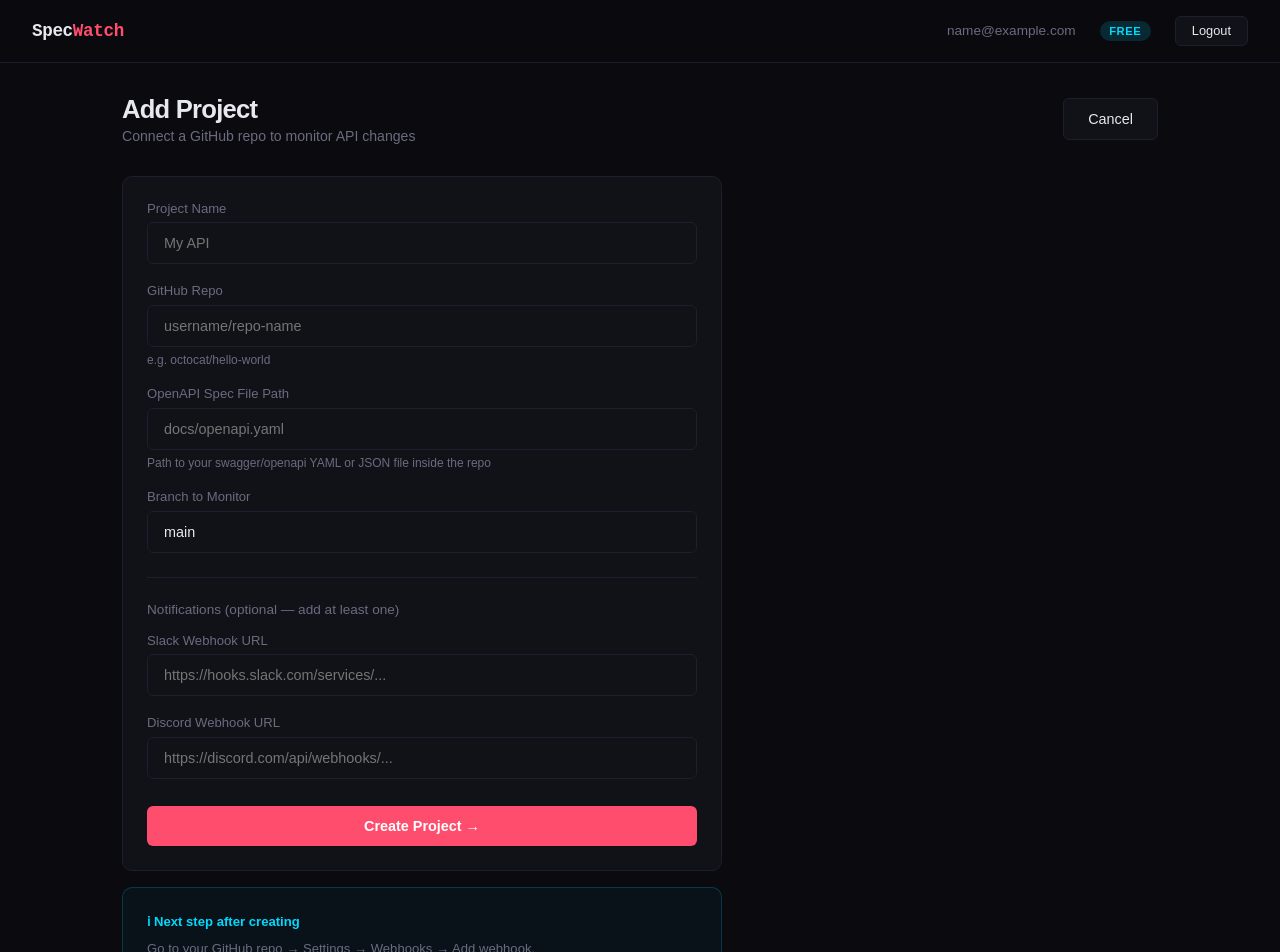
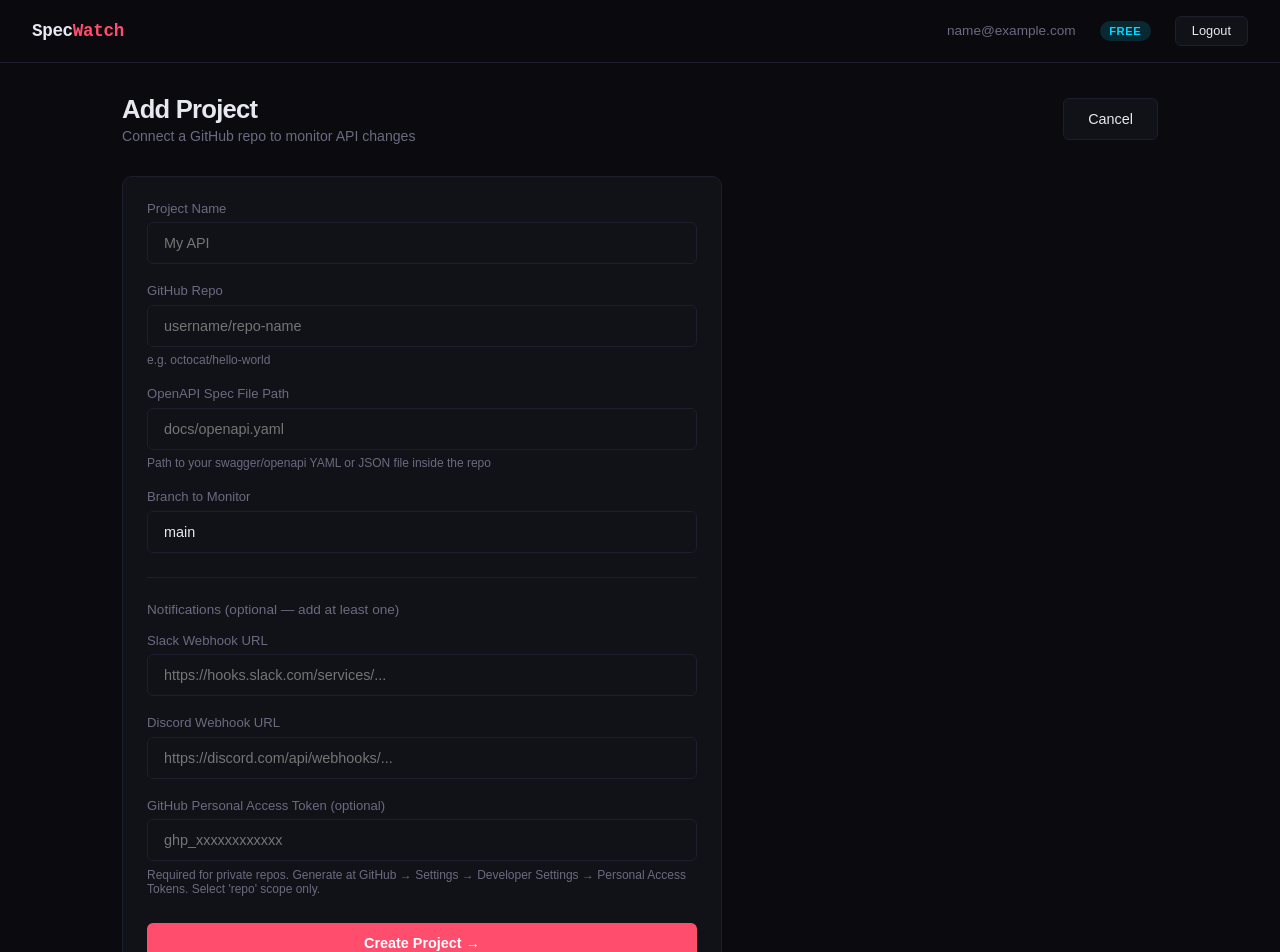
Before and after one commit to Sharanu21/specwatch-frontend, a React (Vite) app: page /projects/add in a window 1280 px wide. Shown: the top 952 px of the page. Built offline with nearby package versions, Linux system fonts and the light colour scheme; no server answers; sample sign-in values are in the browser's storage.

Commit message:
show per-project webhook url with copy button

```diff
--- a/src/pages/AddProject.jsx
+++ b/src/pages/AddProject.jsx
@@ -13,6 +13,7 @@
     branch: 'main',
     slackWebhookUrl: '',
     discordWebhookUrl: '',
+    githubToken: '',
   })
 
   const handleSubmit = async (e) => {
@@ -122,6 +123,19 @@
               />
             </div>
 
+            <div className="form-group">
+              <label>GitHub Personal Access Token (optional)</label>
+              <input
+                type="password"
+                placeholder="ghp_xxxxxxxxxxxx"
+                value={form.githubToken}
+                onChange={e => setForm({ ...form, githubToken: e.target.value })}
+              />
+              <span style={{ fontSize: '0.75rem', color: 'var(--muted)' }}>
+                Required for private repos. Generate at GitHub → Settings → Developer Settings → Personal Access Tokens. Select 'repo' scope only.
+              </span>
+            </div>
+
             {error && <p className="error-msg">{error}</p>}
 
             <button
--- a/src/pages/ProjectDetail.jsx
+++ b/src/pages/ProjectDetail.jsx
@@ -101,10 +101,21 @@
           GitHub Webhook URL
         </p>
         <code style={{ fontSize: '0.82rem', color: 'var(--text)', fontFamily: 'monospace', wordBreak: 'break-all' }}>
-  POST https://specwatch-backend.onrender.com/api/webhook/github?token=YOUR_WEBHOOK_SECRET
-</code>
-        <p style={{ fontSize: '0.75rem', color: 'var(--muted)', marginTop: '0.4rem' }}>
-          Add this in GitHub → Repo Settings → Webhooks. Select "push" events only.
+          POST https://specwatch-backend.onrender.com/api/webhook/github?token={project?.webhookToken || 'loading...'}
+        </code>
+        <div style={{ display: 'flex', alignItems: 'center', gap: '0.5rem', marginTop: '0.5rem' }}>
+          <button
+            className="btn-secondary btn-sm"
+            onClick={() => {
+              navigator.clipboard.writeText(`https://specwatch-backend.onrender.com/api/webhook/github?token=${project?.webhookToken}`)
+              alert('Copied!')
+            }}
+          >
+            Copy URL
+          </button>
+        </div>
+        <p style={{ fontSize: '0.75rem', color: 'var(--muted)', marginTop: '0.5rem' }}>
+          Go to GitHub → your repo → Settings → Webhooks → Add webhook → paste this URL → Content type: application/json → Save.
         </p>
       </div>
 
```
